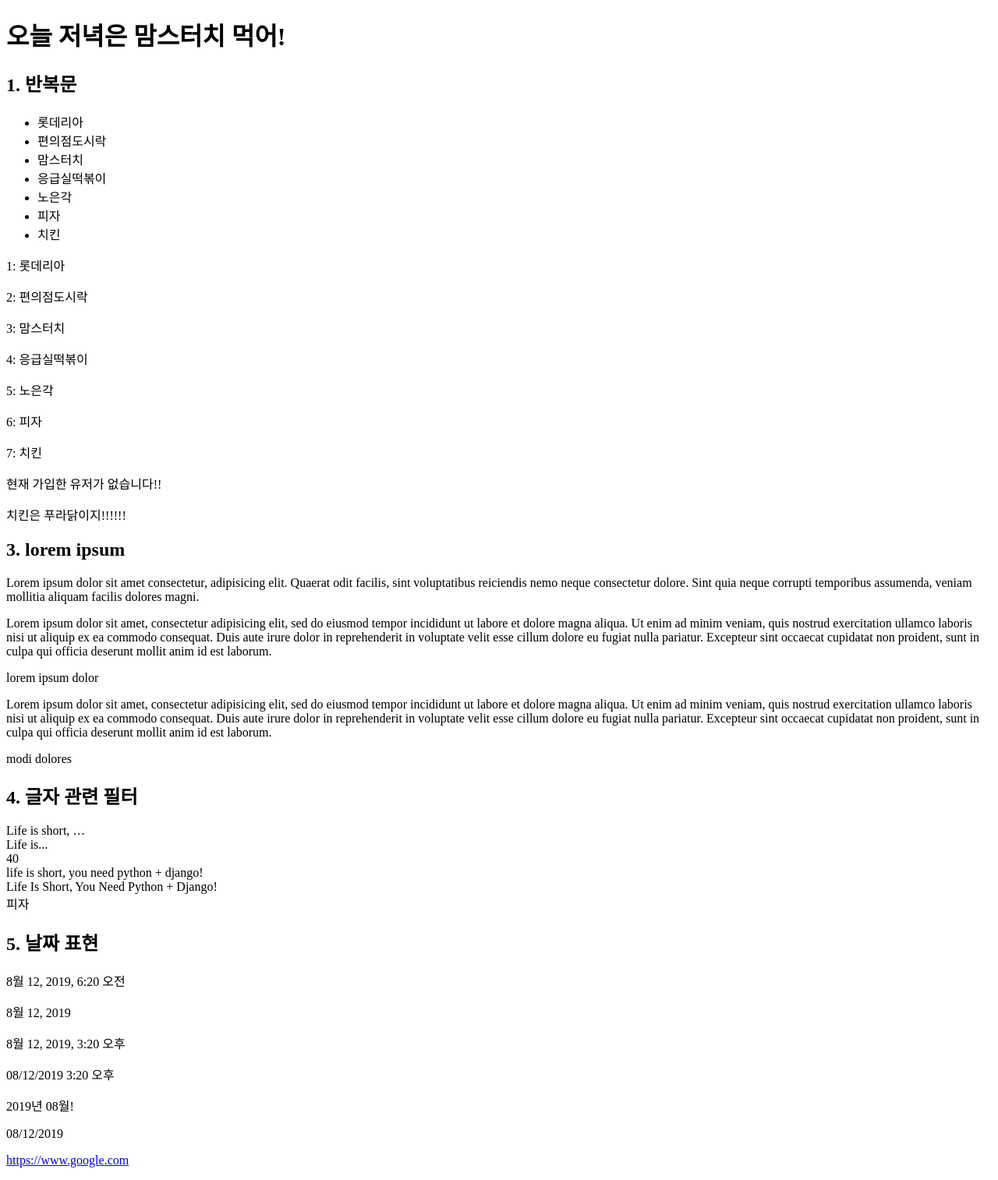
After one commit to yeomkyeorae/first-django-project, a Django app: page /dinner/ in a window 1280 px wide. The commit adds this page. Shown: the whole page at 78% size. Run offline with Django 3.2, Linux system fonts and the light colour scheme.

Commit message:
06_ MTV - Template| django template languate

```diff
--- a/first_django/urls.py
+++ b/first_django/urls.py
@@ -28,4 +28,5 @@ urlpatterns = [
     # url의 특정 값을 변수처럼 활용
     path('hello/<str:name>', views.hello),
     path('lotto/', views.lotto),
+    path('dinner/', views.dinner),
 ]
--- /dev/null
+++ b/pages/templates/dinner.html
@@ -0,0 +1,67 @@
+<!DOCTYPE html>
+<html lang=ko">
+<head>
+  <meta charset="UTF-8">
+  <meta name="viewport" content="width=device-width, initial-scale=1.0">
+  <meta http-equiv="X-UA-Compatible" content="ie=edge">
+  <title>Document</title>
+</head>
+<body>
+  <!-- 1. 출력 -->
+  <h1>오늘 저녁은 {{pick}} 먹어!</h1>
+
+  <!-- 반복문 -->
+  <h2>1. 반복문</h2>
+  <ul>
+  {% for menu in menus %}
+    <li>{{ menu }}</li>
+  {% endfor %}
+  </ul>
+  {% for menu in menus %}
+  <p>{{ forloop.counter }}: {{ menu }}</p>
+  {% endfor %}
+  {% for user in users %}
+  <p>{{ user }}</p>
+  {% empty %}
+  <p>현재 가입한 유저가 없습니다!!</p>
+  {% endfor %}
+
+  <!-- 조건문 -->
+  {% for menu in menus %}
+    {% if menu == '치킨' %}
+      <p>치킨은 푸라닭이지!!!!!!</p>
+    {% endif %}
+  {% endfor %}
+
+  <!-- lorem -->
+  <h2>3. lorem ipsum</h2>
+  <p>Lorem ipsum dolor sit amet consectetur, adipisicing elit. Quaerat odit facilis, sint voluptatibus reiciendis nemo neque consectetur dolore. Sint quia neque corrupti temporibus assumenda, veniam mollitia aliquam facilis dolores magni.</p>
+  <p>{% lorem %}</p>
+  <!-- lorem 개수 w/p
+  w : word
+  p : paragraph
+  -->
+  <p>{% lorem 3 w %}</p>
+  <p>{% lorem 1 p %}</p>
+  <p>{% lorem 2 w random %}</p>
+
+  <!-- 글자 관련 필터 -->
+  <h2>4. 글자 관련 필터</h2>
+  {{ sentence|truncatewords:3 }} <br>
+  {{ sentence|truncatechars:10 }} <br>
+  {{ sentence|length }} <br>
+  {{ sentence|lower }} <br>
+  {{ sentence|title}} <br>
+  {{ menus|random }}
+
+  <!-- 날짜 표현 -->
+  <h2>5. 날짜 표현</h2>
+  <p>{{ datetime_now }}</p>
+  <p>{% now 'DATE_FORMAT' %}</p>
+  <p>{% now 'DATETIME_FORMAT' %}</p>
+  <p>{% now 'SHORT_DATETIME_FORMAT' %}</p>
+  <p>{% now 'Y년 m월!' %}</p>
+  <p>{{ datetime_now|date:'SHORT_DATE_FORMAT' }}</p>
+  <p>{{ google_link|urlize }}</p>
+</body>
+</html>
--- a/pages/templates/hello.html
+++ b/pages/templates/hello.html
@@ -7,6 +7,6 @@
   <title>Document</title>
 </head>
 <body>
-  <h2>안녕 {{name}}</h2>
+  <h2>안녕 {{ name }}</h2>
 </body>
 </html>
--- a/pages/views.py
+++ b/pages/views.py
@@ -1,4 +1,5 @@
 import random
+import datetime
 
 from django.shortcuts import render
 
@@ -29,3 +30,17 @@ def lotto(request):
     # 변수를 넘겨주고 싶으면 3번째 인자로 dictionary를 넘겨준다.
     # Django에서 활용하는 템플릿 언어는 Django Template Language(DTL)!
     return render(request, 'lotto.html', context)
+
+
+def dinner(request):
+    menus = ['롯데리아', '편의점도시락', '맘스터치', '응급실떡볶이', '노은각', '피자', '치킨']
+    pick = random.choice(menus)
+    context = {
+        'pick': pick,
+        'menus': menus,
+        'users': [],
+        'sentence': 'Life is short, You need Python + django!',
+        'datetime_now': datetime.datetime.now(),
+        'google_link': 'https://www.google.com',
+        }
+    return render(request, 'dinner.html', context)
```
